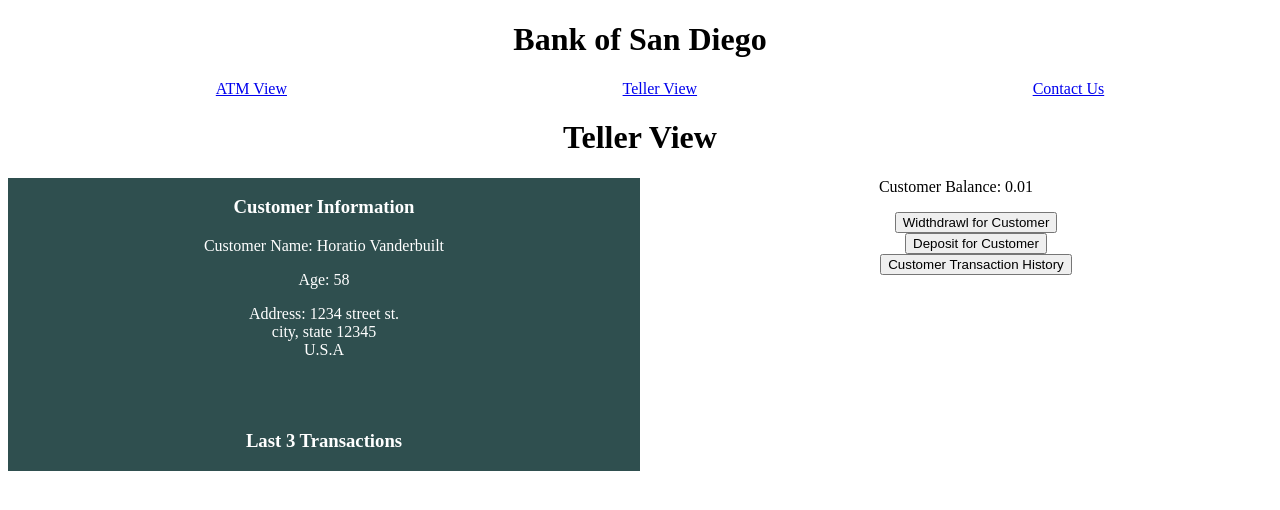
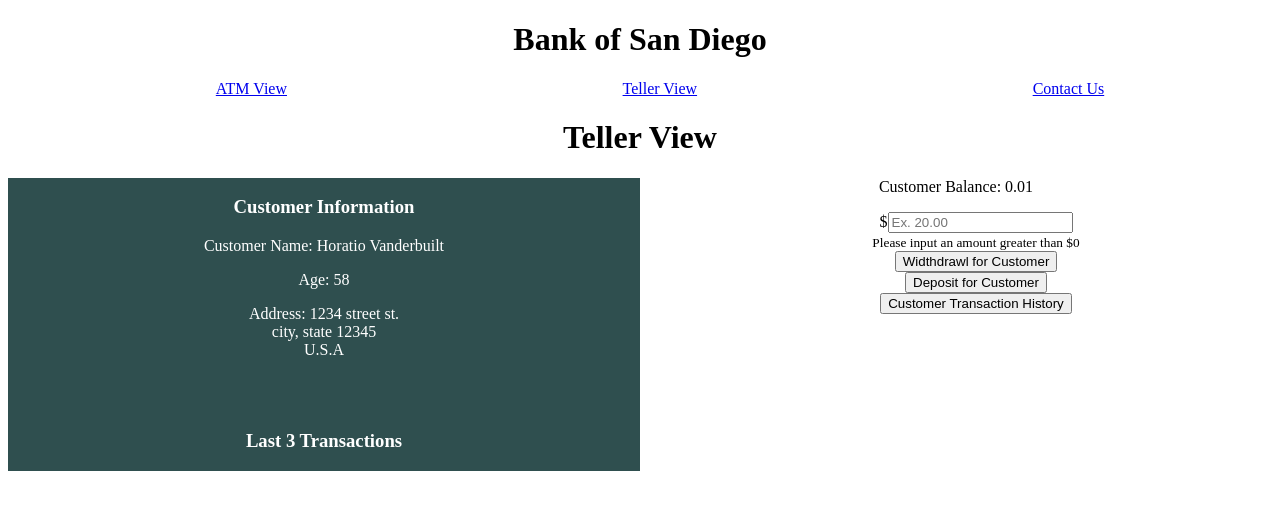
Before and after one commit to SoftStackFactory/angular-bank-app, an Angular app: page /teller in a window 1280 px wide. Both pictures are taken after a click on the button "Widthdrawl for Customer". Shown: the top 510 px of the page. Built offline with nearby package versions, Linux system fonts and the light colour scheme.

Commit message:
complete step 4.e.i: Create a method for withdrawals and connect it to the withdraw button.  This method should update the state object on the service.

```diff
--- a/src/app/teller/teller.component.html
+++ b/src/app/teller/teller.component.html
@@ -28,7 +28,17 @@
     <!-- Add functionality to the buttons below -->
     <ul class="options-list">
       <li class="options-item">
-        <button>Widthdrawl for Customer</button>
+
+        <!-- input utilizing two way binding to save input value -->
+        $<input [(ngModel)]="value" name="value" type="number" placeholder="Ex. 20.00">
+      </li>
+
+      <!--Show error message if entering a anything but a number larger than 0  -->
+      <li *ngIf='invalidInput'>
+          <small  class='error'>Please input an amount greater than $0</small>
+      </li>
+      <li class="options-item">
+        <button (click)="withdraw()">Widthdrawl for Customer</button>
       </li>
       <li class="options-item">
         <button>Deposit for Customer</button>
--- a/src/app/teller/teller.component.ts
+++ b/src/app/teller/teller.component.ts
@@ -8,7 +8,19 @@ import { BankService } from '../bank.service';
   styleUrls: ['./teller.component.css']
 })
 export class TellerComponent {
+  value: number;
+  invalidInput: boolean = false
 
   constructor(private _bank: BankService) { }
 
+  withdraw() {
+    //show error message if not given a number larger than 0
+    if (typeof this.value !== 'number' || this.value <= 0) {
+      return this.invalidInput = true
+    }
+    this._bank.updateBalance(-this.value)
+    this._bank.addTransaction('withdrawal', this.value)
+    this.value = null; //empty input field
+    this.invalidInput = false  //clear error message if one is being displayed
+  }
 }
```
